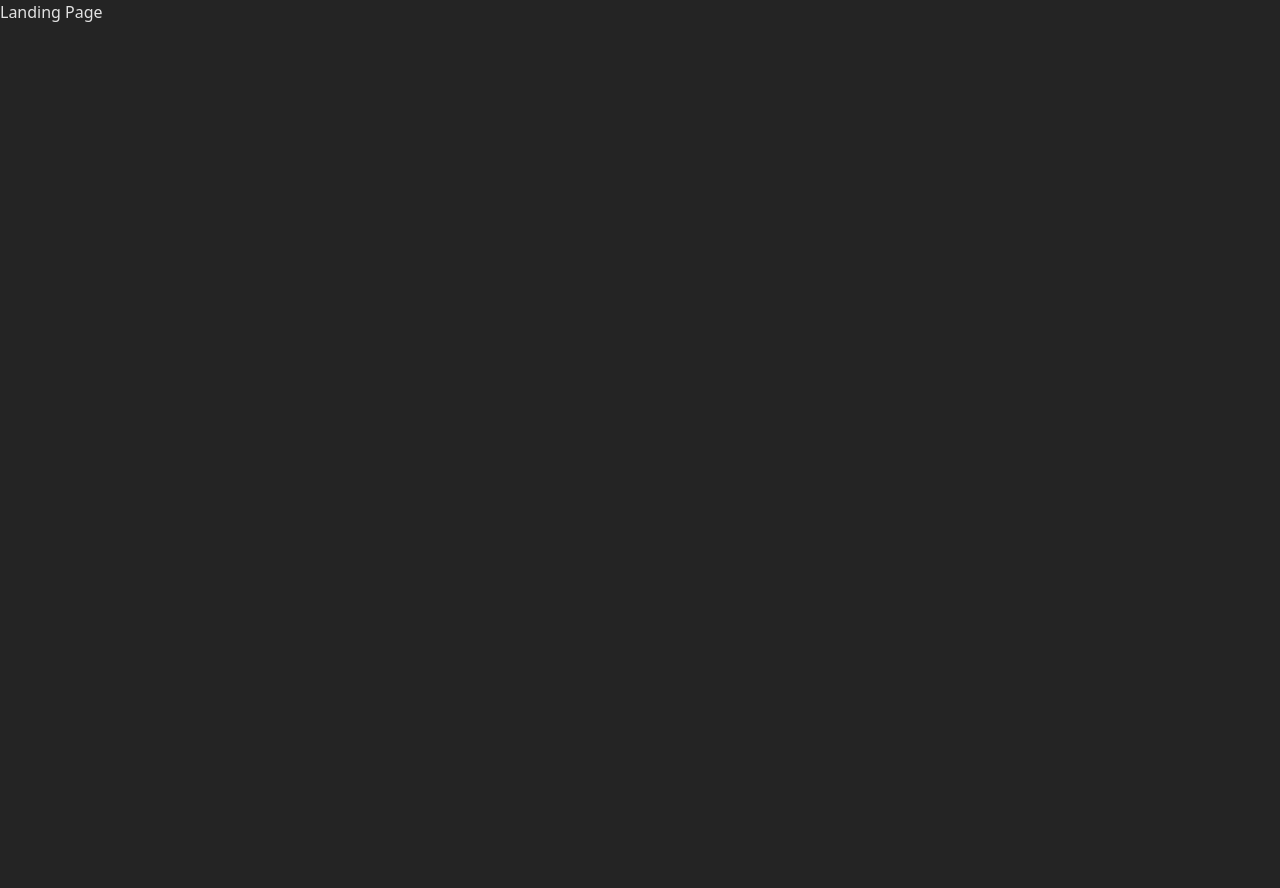
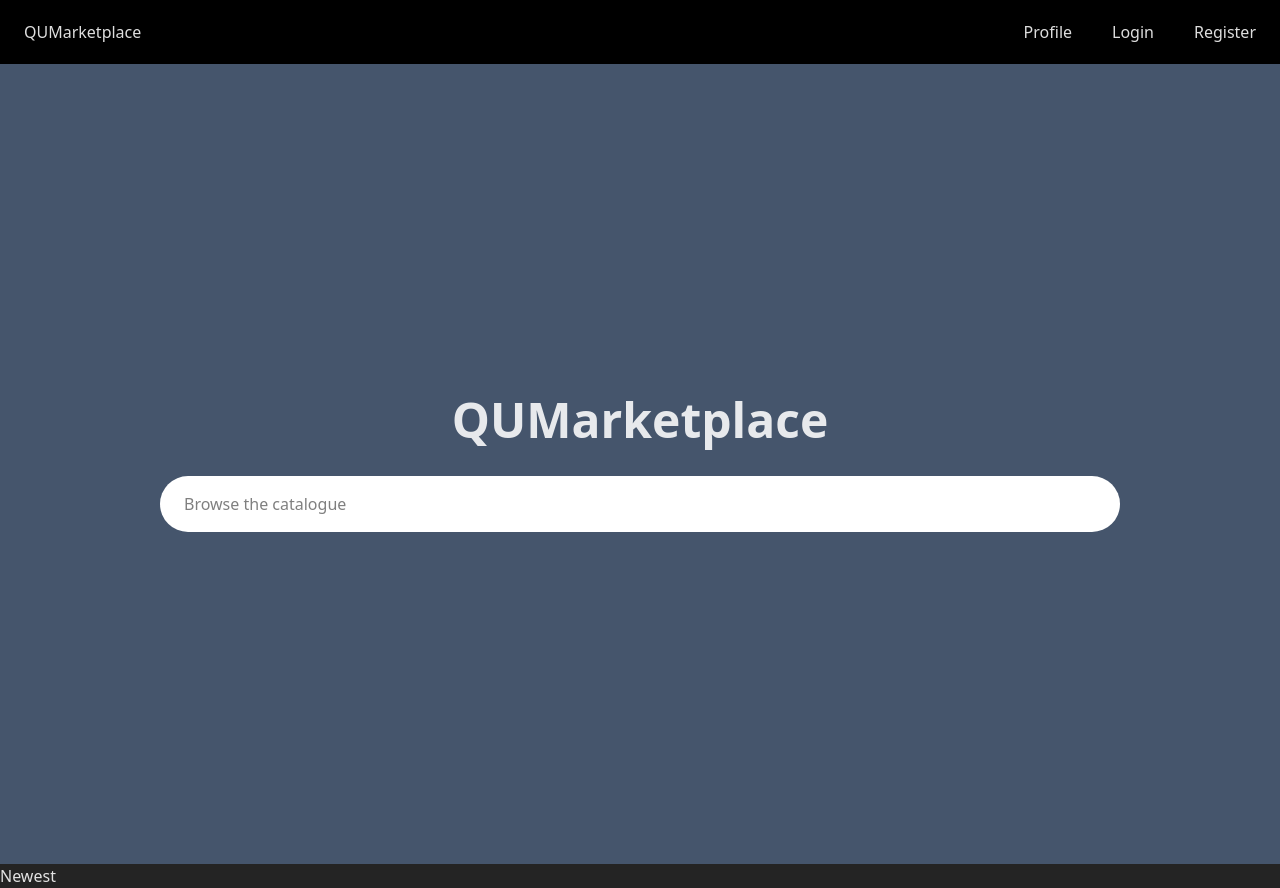
Before and after one commit to spencerhum04/QUMarketplace, a React (Vite) app in the folder frontend/: page / in a window 1280 px wide. Before the commit the page ends 800 px from the top, so only its background shows below. Built offline with nearby package versions, Linux system fonts and the light colour scheme.

Commit message:
feat: basic pages

```diff
--- /dev/null
+++ b/frontend/src/components/Navbar.tsx
@@ -0,0 +1,18 @@
+import { Link } from "react-router-dom";
+
+export default function Navbar() {
+    return (
+        <>
+            <div className="bg-black h-16 w-full place-content-center px-6">
+                <div className="flex flex-row justify-between">
+                    <Link to="/">QUMarketplace</Link>
+                    <div className="flex flex-row gap-x-10">
+                        <Link to="/profile">Profile</Link>
+                        <Link to="/login">Login</Link>
+                        <Link to="/register">Register</Link>
+                    </div>
+                </div>
+            </div>
+        </>
+    )
+}
--- /dev/null
+++ b/frontend/src/components/PostCard.tsx
@@ -0,0 +1,14 @@
+import reacti from "../assets/react.svg"
+
+export default function PostCard() {
+    return (
+        <>
+            <div className="bg-slate-800 flex flex-col p-4">
+                <img src={reacti} />
+                <div>desc</div>
+                <div>like</div>
+                <div>bookmark</div>
+            </div>
+        </>
+    )
+}
--- /dev/null
+++ b/frontend/src/pages/landing/hero.tsx
@@ -0,0 +1,12 @@
+export default function Hero() {
+    return (
+        <div className="w-full h-full bg-slate-600">
+            <div className="h-full flex flex-col items-center justify-center">
+                <div className="absolute w-full flex flex-col items-center gap-y-8">
+                    <div className="text-5xl font-black">QUMarketplace</div>
+                    <input className="bg-white rounded-full w-3/4 text-black px-6 py-4" placeholder="Browse the catalogue" />
+                </div>
+            </div>
+        </div>
+    )
+}
--- a/frontend/src/pages/landing/landing.tsx
+++ b/frontend/src/pages/landing/landing.tsx
@@ -1,5 +1,13 @@
+import Navbar from "../../components/Navbar";
+import Hero from "./hero";
+import Newest from "./newest";
+
 export default function Landing() {
     return (
-        <div>Landing Page</div>
+        <div className="w-full h-screen">
+            <Navbar />
+            <Hero />
+            <Newest />
+        </div>
     )
 }
--- /dev/null
+++ b/frontend/src/pages/landing/newest.tsx
@@ -0,0 +1,5 @@
+export default function Newest() {
+    return (
+        <div>Newest</div>
+    )
+}
--- /dev/null
+++ b/frontend/src/pages/login/login.tsx
@@ -0,0 +1,17 @@
+import Navbar from "../../components/Navbar";
+
+export default function Login() {
+    return (
+        <>
+            <Navbar />
+            <div className="flex flex-col gap-y-2 w-40">
+                <label>Email address</label>
+                <input className="bg-white text-black" />
+            </div>
+            <div className="flex flex-col gap-y-2 w-40">
+                <label>Password</label>
+                <input className="bg-white text-black" />
+            </div>
+        </>
+    )
+}
--- /dev/null
+++ b/frontend/src/pages/profile/profile.tsx
@@ -0,0 +1,9 @@
+import Navbar from "../../components/Navbar";
+
+export default function Profile() {
+    return (
+        <>
+            <Navbar />
+        </>
+    )
+}
--- /dev/null
+++ b/frontend/src/pages/signup/signup.tsx
@@ -0,0 +1,25 @@
+import Navbar from "../../components/Navbar";
+
+export default function Register() {
+    return (
+        <>
+            <Navbar />
+            <div className="flex flex-col gap-y-2 w-40">
+                <label>Name</label>
+                <input className="bg-white text-black" />
+            </div>
+            <div className="flex flex-col gap-y-2 w-40">
+                <label>Username</label>
+                <input className="bg-white text-black" />
+            </div>
+            <div className="flex flex-col gap-y-2 w-40">
+                <label>Email address</label>
+                <input className="bg-white text-black" />
+            </div>
+            <div className="flex flex-col gap-y-2 w-40">
+                <label>Password</label>
+                <input className="bg-white text-black" />
+            </div>
+        </>
+    )
+}
```
Also changed, not shown: frontend/src/main.tsx (+15 -0 lines).
